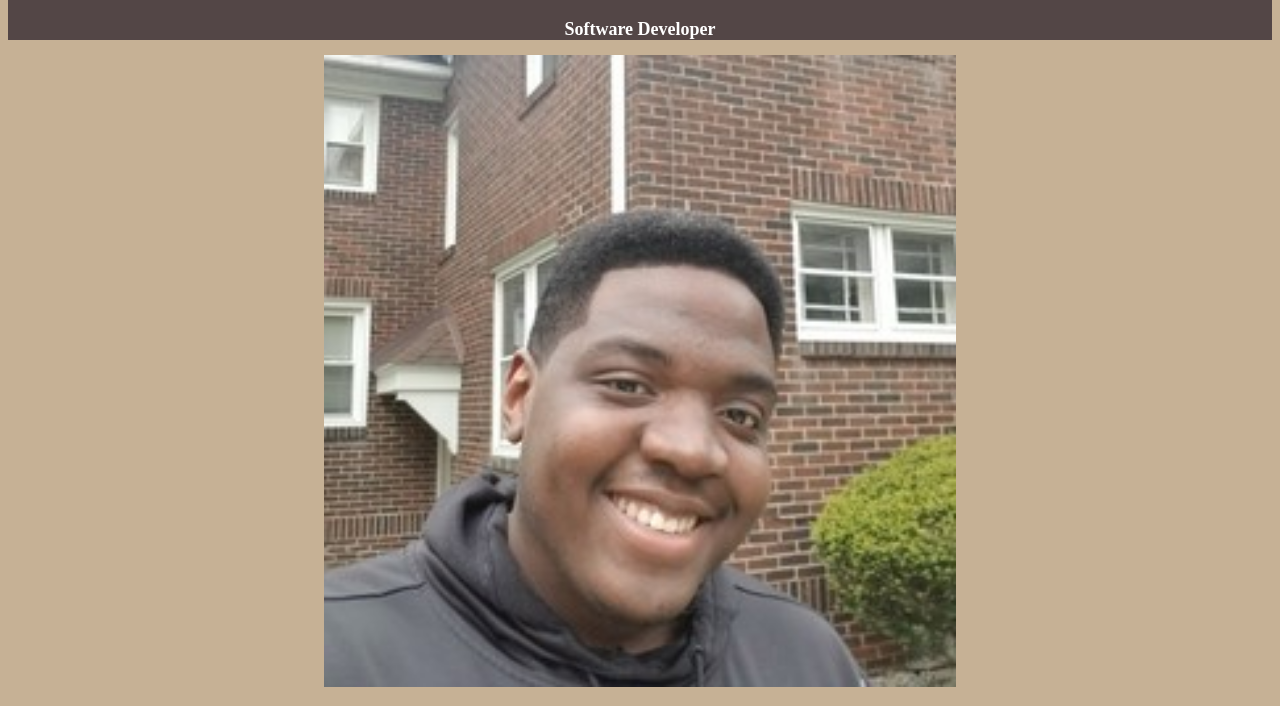
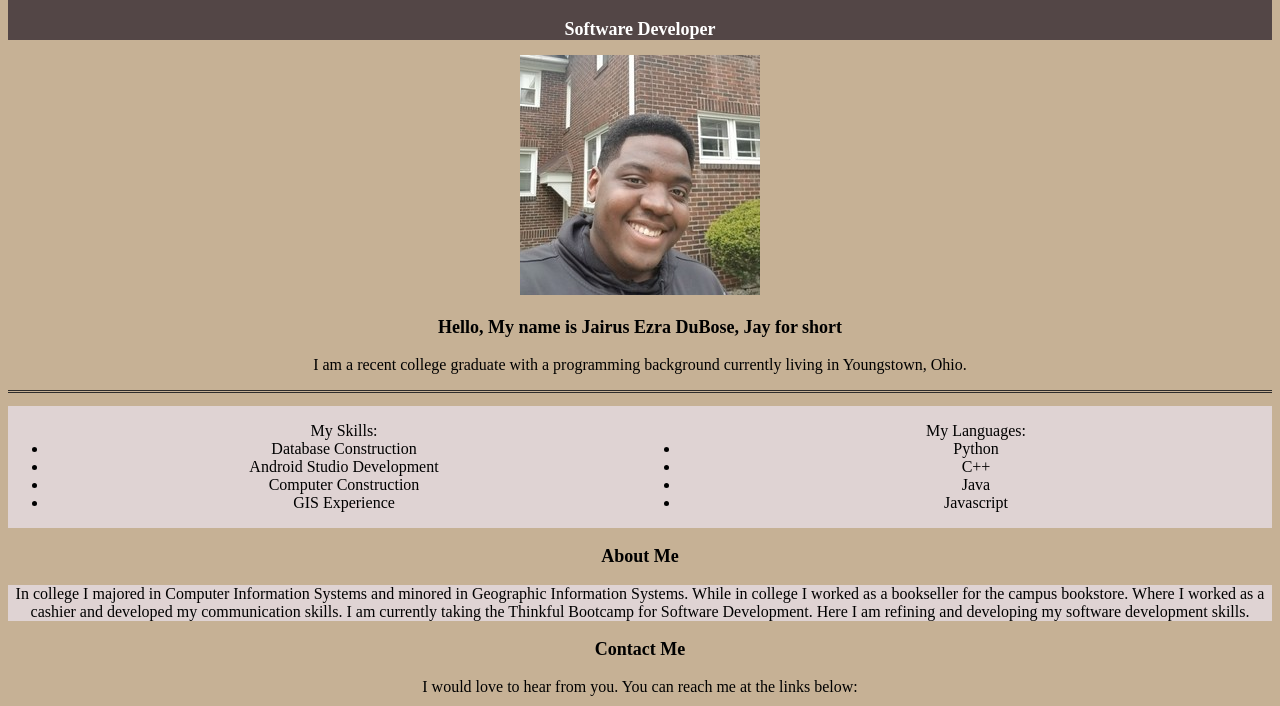
Before and after one commit to JaiDuB75/JairusEzraDuBose, a plain HTML site: page index.html in a window 1280 px wide. Shown: the part 61-767 px from the top of the page. Drawn offline with Linux system fonts and the light colour scheme.

Commit message:
Update index.html

```diff
--- a/index.html
+++ b/index.html
@@ -17,7 +17,7 @@
 
   <main> <!--This is main section of the web page-->
     <article> <!--Article for professional information-->
-      <img src="images/profile.jpg" width="50%"/>
+      <img src="images/profile.jpg"/>
       <h3>Hello, My name is Jairus Ezra DuBose, Jay for short</h3>
       <p>I am a recent college graduate with a programming background currently living in Youngstown, Ohio.</p>
 
```
